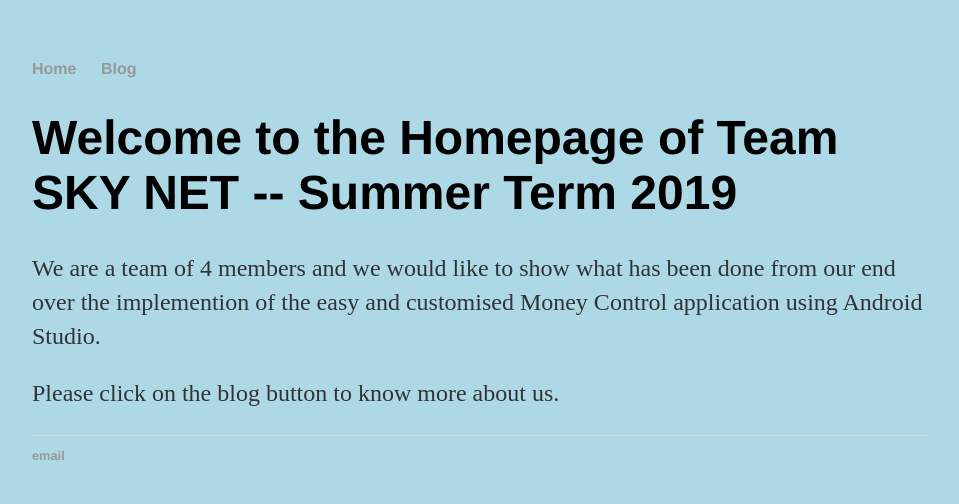
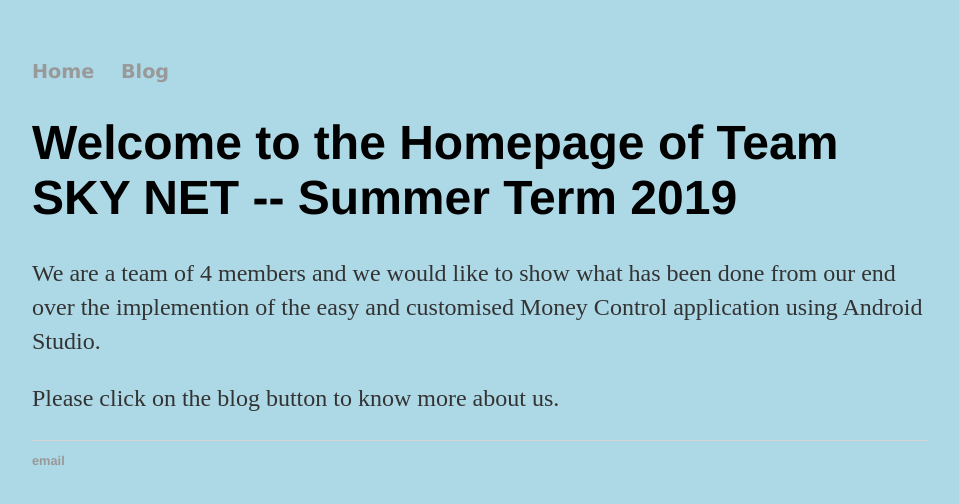
Before and after one commit to DBSE-teaching/isee2019-Sky-Net, a Jekyll site: the page built from docs/index.html, in a window 1280 px wide. Shown: the top 504 px of the page, without its empty margins (160-1119 px from the left). Built offline with Jekyll 4.4.1, drawn with Linux system fonts in a browser that asks for light colours.

Commit message:
Update default.html

```diff
--- a/docs/_layouts/default.html
+++ b/docs/_layouts/default.html
@@ -7,7 +7,7 @@
 		</head>
 		<body>
 			<nav>
-	    		<ul>
+	    		<ul style="font-family:verdana;font-size:120%">
 	        		<li><a href="{{site.baseurl}}/">Home</a></li>
 		        	<!--<li><a href="/about">About</a></li>
 	        		<li><a href="/cv">CV</a></li>-->
```
